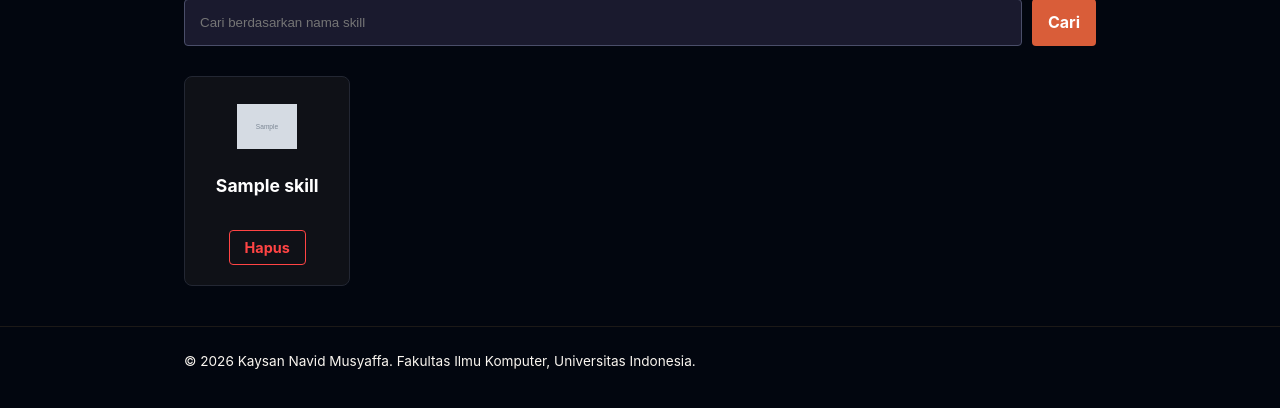
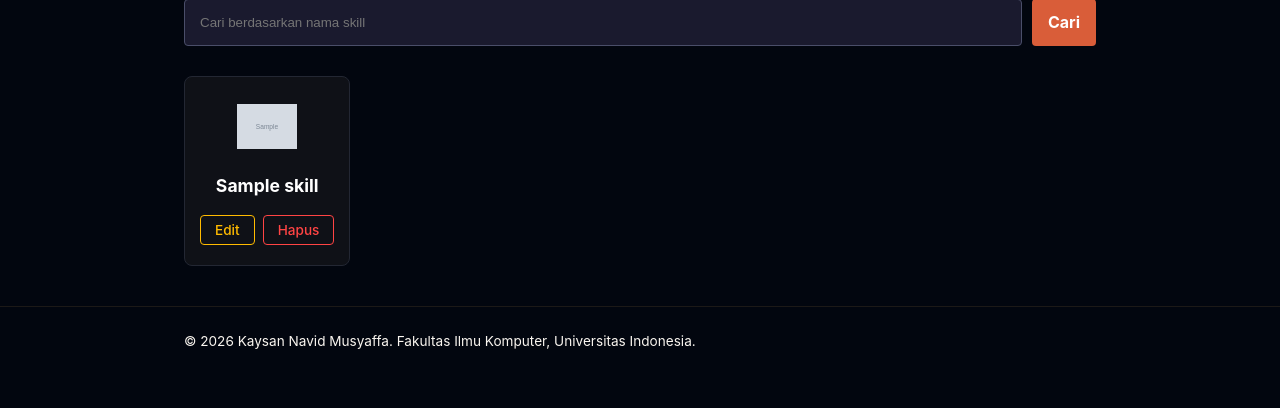
Before and after one commit to nalkq/myportofolio, a Django app: page /skills/ in a window 1280 px wide. Shown: the part 202-610 px from the top of the page. Run offline with Django 5.2, Linux system fonts and the light colour scheme; tables that the repository leaves empty hold one stand-in row (values such as "Sample post"); grey boxes marked "Sample" are stand-in pictures.

Commit message:
feat: add edit section for skills

```diff
--- a/main/urls.py
+++ b/main/urls.py
@@ -1,6 +1,10 @@
 from django.urls import path
 
-from main.views import show_main, show_experience, show_skills, create_experience, get_experience_json, delete_experience, create_skill, get_skill_json, delete_skill
+from main.views import (
+    show_main, show_experience, show_skills,
+    create_experience, get_experience_json, delete_experience,
+    create_skill, get_skill_json, delete_skill, edit_skill
+)
 
 app_name = "main"
 
@@ -16,4 +20,5 @@ urlpatterns = [
     path("skills/add/", create_skill, name="create_skill"),
     path("api/skill/", get_skill_json, name="get_skill_json"),
     path("skills/<int:skill_id>/delete/", delete_skill, name="delete_skill"),
+    path("skills/<int:skill_id>/edit/", edit_skill, name="edit_skill"),
 ]
--- a/main/views.py
+++ b/main/views.py
@@ -124,3 +124,20 @@ def get_skill_json(request):
 
     skills_json = serializers.serialize("json", skills)
     return HttpResponse(skills_json, content_type="application/json")
+
+def edit_skill(request, skill_id):
+    skill = get_object_or_404(Skill, pk=skill_id)
+
+    form = SkillForm(request.POST or None, instance=skill)
+
+    if request.method == "POST" and form.is_valid():
+        form.save()
+        messages.success(request, "Skill berhasil diperbarui!")
+        return redirect("main:show_skills")
+
+    context = {
+        "name": "Kaysan Navid Musyaffa",
+        "form": form,
+        "skill": skill,
+    }
+    return render(request, "edit_skill.html", context)
--- a/static/css/style.css
+++ b/static/css/style.css
@@ -850,3 +850,52 @@ html {
     max-width: 600px;
     margin-top: 20px;
 }
+
+/* Pastikan container tombol dipaksa ke samping (row) dan posisinya di tengah */
+.skill-actions {
+    margin-top: 15px;
+    display: flex;
+    flex-direction: row;
+    justify-content: center;
+    align-items: center;
+    gap: 8px;
+    width: 100%;
+}
+
+/* Ukuran, padding, dan bentuk kedua tombol dijamin kembar */
+.skill-action-btn {
+    padding: 6px 14px;
+    font-size: 0.85rem;
+    font-family: inherit;
+    font-weight: 500;
+    border-radius: 4px;
+    cursor: pointer;
+    text-decoration: none;
+    display: inline-flex;
+    align-items: center;
+    justify-content: center;
+    box-sizing: border-box;
+    line-height: normal;
+    background-color: transparent;
+    transition: all 0.2s ease;
+    margin: 0;
+    white-space: nowrap;
+}
+
+.skill-action-btn.edit {
+    border: 1px solid #ffbb00;
+    color: #ffbb00;
+}
+.skill-action-btn.edit:hover {
+    background-color: #ffbb00;
+    color: #0f1117;
+}
+
+.skill-action-btn.delete {
+    border: 1px solid #ff4444;
+    color: #ff4444;
+}
+.skill-action-btn.delete:hover {
+    background-color: #ff4444;
+    color: #ffffff;
+}
--- a/templates/components/skill_delete_modal.html
+++ b/templates/components/skill_delete_modal.html
@@ -1,16 +1,11 @@
-<!-- Tombol Trigger untuk Popover -->
-<p class="experience-status" style="margin-top: 15px; display: flex; justify-content: center;">
-    <button type="button"
-            class="button button-danger"
-            popovertarget="delete-skill-{{ skill.id }}"
-            aria-label="Hapus {{ skill.name }}"
-            title="Hapus skill"
-            style="background-color: transparent; border: 1px solid #ff4444; color: #ff4444; padding: 5px 15px; font-size: 0.9rem;">
-        Hapus
-    </button>
-</p>
+<button type="button"
+        class="skill-action-btn delete"
+        popovertarget="delete-skill-{{ skill.id }}"
+        aria-label="Hapus {{ skill.name }}"
+        title="Hapus skill">
+    Hapus
+</button>
 
-<!-- Modal Popover -->
 <div id="delete-skill-{{ skill.id }}"
      class="experience-delete-modal"
      popover="auto"
--- a/templates/skills.html
+++ b/templates/skills.html
@@ -38,7 +38,11 @@
 
                             <h3 class="skill-name">{{ skill.name }}</h3>
 
-                            <div style="margin-top: 15px; display: flex; justify-content: center;">
+                            <div class="skill-actions">
+                                <a href="{% url 'main:edit_skill' skill.pk %}" class="skill-action-btn edit">
+                                    Edit
+                                </a>
+
                                 {% include "components/skill_delete_modal.html" with skill=skill %}
                             </div>
                         </div>
```
Also changed, not shown: templates/edit_skill.html (added, +33 -0 lines).
